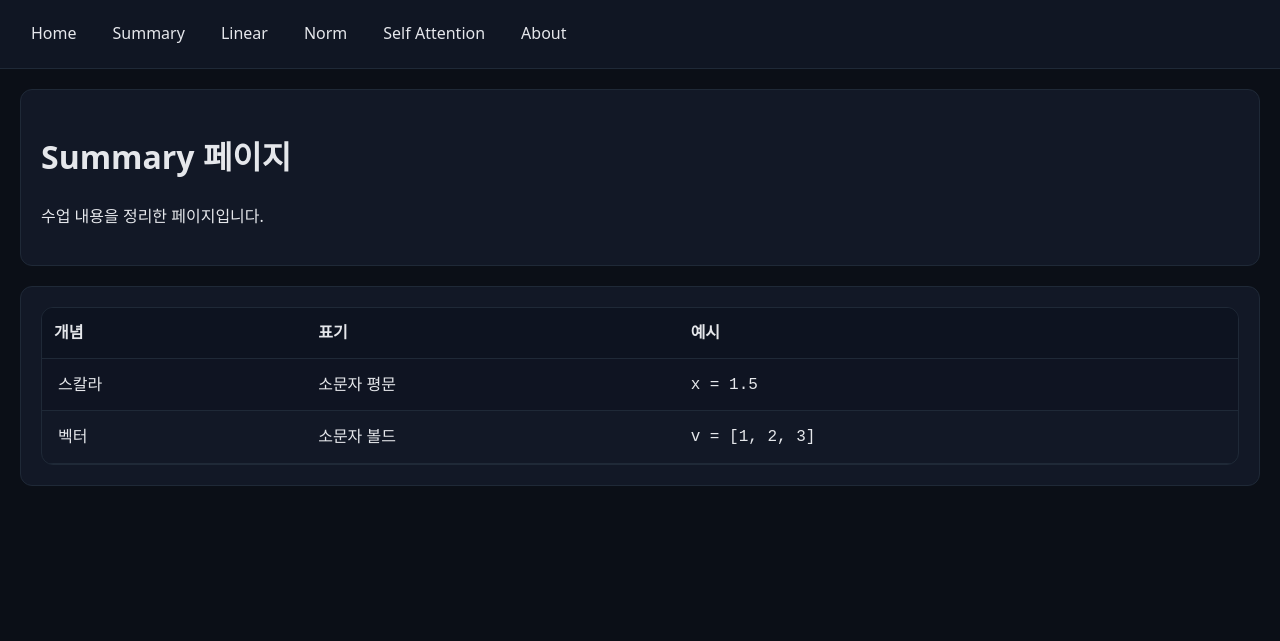
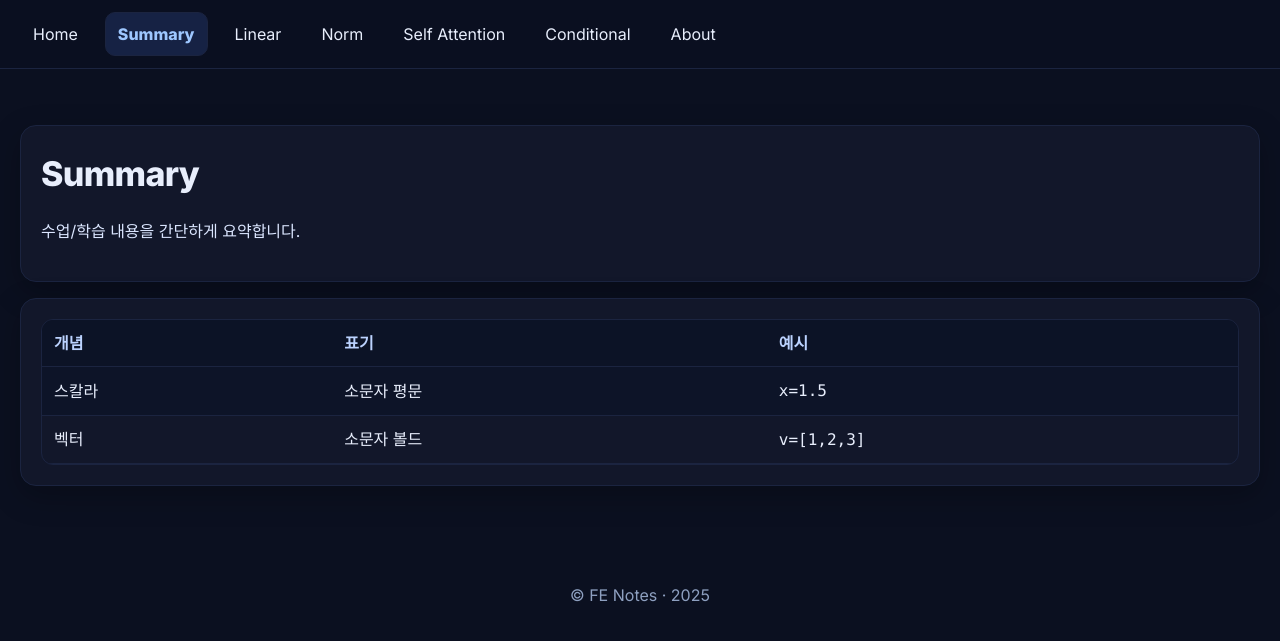
Before and after one commit to rainabak/rainabak.github.io, a Jekyll site: the page built from summary.html, in a window 1280 px wide. Shown: the top 641 px of the page. Built offline with Jekyll 4.4.1, drawn with Linux system fonts in a browser that asks for light colours.

Commit message:
Update summary.html

```diff
--- a/summary.html
+++ b/summary.html
@@ -1,132 +1,22 @@
-<!doctype html>
-<html lang="ko">
-<head>
-  <meta charset="utf-8" />
-  <meta name="viewport" content="width=device-width, initial-scale=1" />
-  <title>Summary | My GitHub Pages</title>
-  <style>
-    :root{
-      --bg:#0b0f17; --panel:#121826; --fg:#e5e7eb; --sub:#9aa4b2;
-      --link:#8ab4ff; --border:#1f2937; --radius:12px;
-      --tableRow:#0f1422; --tableHead:#0d1320;
-    }
-    *{box-sizing:border-box}
-    html,body{margin:0;background:var(--bg);color:var(--fg);
-      font:16px/1.6 system-ui, -apple-system, Segoe UI, Roboto, "Noto Sans KR"}
+---
+title: Summary
+layout: default
+permalink: /summary.html
+---
 
-    /* NAV */
-    nav{
-      position:sticky;top:0;z-index:10;
-      display:flex;flex-wrap:wrap;gap:14px;align-items:center;
-      background:rgba(18,24,38,.85);backdrop-filter:saturate(140%) blur(6px);
-      border-bottom:1px solid var(--border);padding:12px 20px;
-    }
-    nav a, nav .current{
-      text-decoration:none;padding:8px 10px;border-radius:8px;
-    }
-    nav a{color:var(--fg);border:1px solid transparent}
-    nav a:hover{border-color:var(--border);background:var(--panel)}
-    nav .current{
-      color:#7ea6ff;background:#172033;border:1px solid var(--border);
-      pointer-events:none;cursor:default;font-weight:700
-    }
-
-    /* CONTENT (풀폭) */
-    .content{padding:20px}
-    .card{background:var(--panel);border:1px solid var(--border);
-      border-radius:var(--radius);padding:20px;margin-bottom:20px}
-    a{color:var(--link)}
-
-    /* TABLE */
-    .table-wrap{overflow-x:auto}
-    table{width:100%;border-collapse:separate;border-spacing:0;
-      border:1px solid var(--border);border-radius:12px;overflow:hidden}
-    thead th{
-      background:var(--tableHead);color:var(--fg);text-align:left;
-      padding:12px;border-bottom:1px solid var(--border);font-weight:700
-    }
-    tbody td{
-      padding:12px;border-bottom:1px solid var(--border);color:var(--fg)
-    }
-    tbody tr:nth-child(odd){background:var(--tableRow)}
-    tbody tr:hover{background:#162139}
-    th,td:first-child{padding-left:16px}
-    th,td:last-child{padding-right:16px}
-
-    /* SMALL SCREEN */
-    @media (max-width:640px){
-      nav{gap:8px}
-      .card{padding:16px}
-      thead{display:none}
-      table, tbody, tr, td{display:block;width:100%}
-      tbody tr{border-bottom:1px solid var(--border);margin-bottom:10px}
-      td{border:none;position:relative;padding:10px 12px}
-      td::before{
-        content:attr(data-label);
-        display:block;font-size:12px;color:var(--sub);margin-bottom:4px
-      }
-    }
-  </style>
-</head>
-<body>
-
-  <!-- 메뉴 영역 (모든 페이지 동일) -->
-  <nav id="site-nav">
-    <a href="/">Home</a>
-    <a href="/summary.html">Summary</a>
-    <a href="/Linear.html">Linear</a>
-    <a href="/Norm.html">Norm</a>
-    <a href="/Sel-Attention.html">Self Attention</a>
-    <a href="/about.html">About</a>
-  </nav>
-
-  <!-- 메인 내용 (풀폭) -->
-  <div class="content">
 <div class="card">
-      <h1>Summary 페이지</h1>
-      <p>수업 내용을 정리한 페이지입니다.</p>
+  <h1>Summary</h1>
+  <p>수업/학습 내용을 간단하게 요약합니다.</p>
 </div>
 
 <div class="card table-wrap">
-      <table>
+  <table class="table">
     <thead>
-          <tr>
-            <th>개념</th>
-            <th>표기</th>
-            <th>예시</th>
-          </tr>
+      <tr><th>개념</th><th>표기</th><th>예시</th></tr>
     </thead>
     <tbody>
-          <tr>
-            <td data-label="개념">스칼라</td>
-            <td data-label="표기">소문자 평문</td>
-            <td data-label="예시"><code>x = 1.5</code></td>
-          </tr>
-          <tr>
-            <td data-label="개념">벡터</td>
-            <td data-label="표기">소문자 볼드</td>
-            <td data-label="예시"><code>v = [1, 2, 3]</code></td>
-          </tr>
+      <tr><td data-label="개념">스칼라</td><td data-label="표기">소문자 평문</td><td data-label="예시"><code>x=1.5</code></td></tr>
+      <tr><td data-label="개념">벡터</td><td data-label="표기">소문자 볼드</td><td data-label="예시"><code>v=[1,2,3]</code></td></tr>
     </tbody>
   </table>
 </div>
-  </div>
-
-  <!-- 현재 페이지 메뉴 자동 비활성화 -->
-  <script>
-    (function(){
-      const path = location.pathname.replace(/index\.html$/,'') || '/';
-      document.querySelectorAll('#site-nav a').forEach(a=>{
-        const apath = new URL(a.getAttribute('href'), location.origin).pathname;
-        const normA = apath.replace(/index\.html$/,'') || '/';
-        if (normA === path) {
-          const span = document.createElement('span');
-          span.className = 'current';
-          span.textContent = a.textContent;
-          a.replaceWith(span);
-        }
-      });
-    })();
-  </script>
-</body>
-</html>
```
Lines whose indentation alone changed are shown as unchanged.
